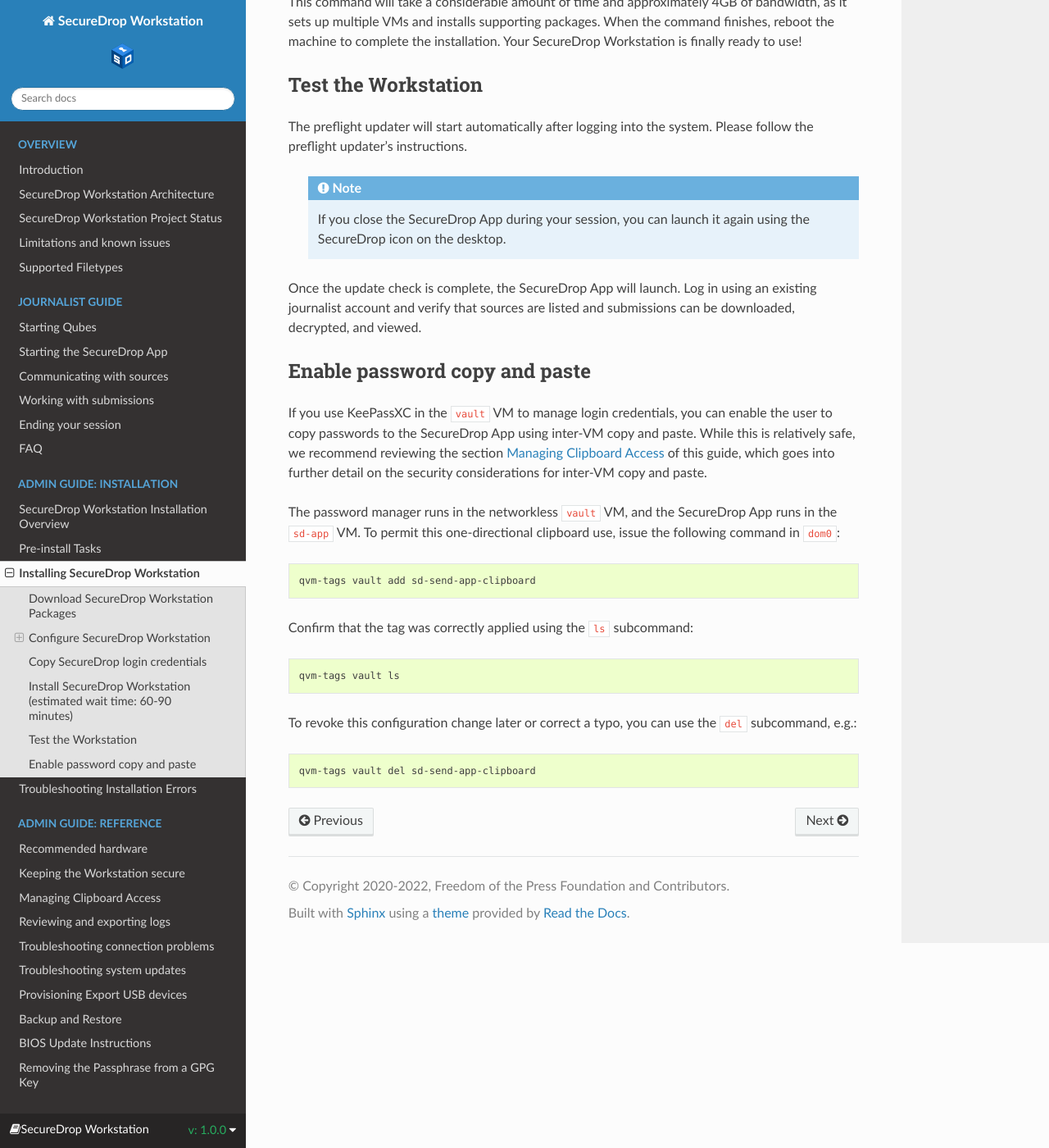
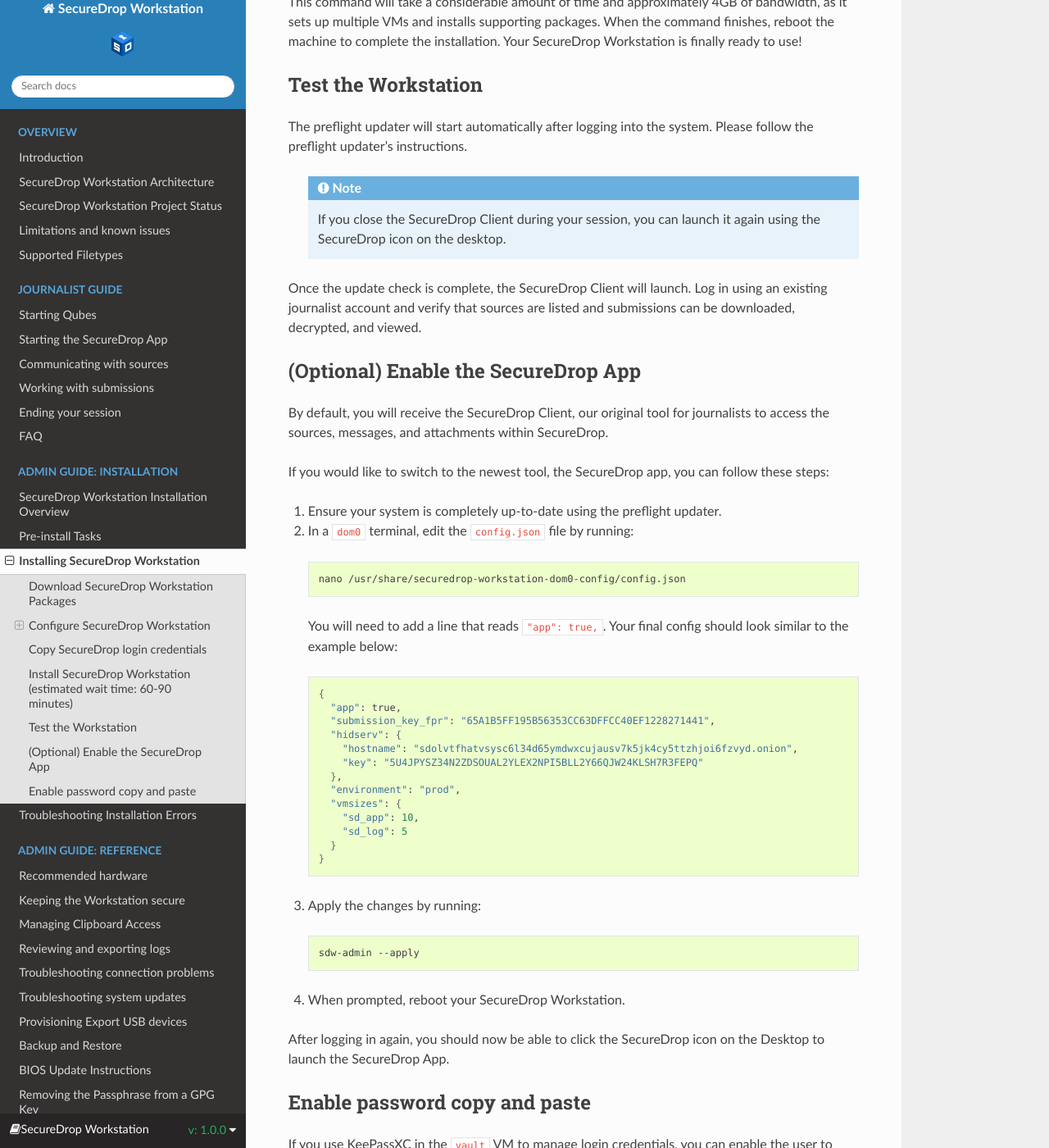
Before and after one commit to freedomofpress/securedrop-workstation-docs, a Sphinx documentation site: the page built from docs/admin/install/install.rst, in a window 1280 px wide and 1400 px high, scrolled down 4852 px. Shown: the whole window at 82% size. Built offline with Sphinx 7.4.7 and the Read the Docs theme 3.1.0, drawn with Linux system fonts in a browser that asks for light colours.

Commit message:
Document enabling the new SecureDrop App

```diff
--- a/docs/admin/install/install.rst
+++ b/docs/admin/install/install.rst
@@ -150,9 +150,55 @@
 
   .. note::
 
-    If you close the SecureDrop App during your session, you can launch it again using the SecureDrop icon on the desktop.
+    If you close the SecureDrop Client during your session, you can launch it again using the SecureDrop icon on the desktop.
 
-Once the update check is complete, the SecureDrop App will launch. Log in using an existing journalist account and verify that sources are listed and submissions can be downloaded, decrypted, and viewed.
+Once the update check is complete, the SecureDrop Client will launch. Log in using an existing journalist account and verify that sources are listed and submissions can be downloaded, decrypted, and viewed.
+
+(Optional) Enable the SecureDrop App
+~~~~~~~~~~~~~~~~~~~~~~~~~~~~~~~~~~~~
+
+By default, you will receive the SecureDrop Client, our original tool for journalists to access the sources,
+messages, and attachments within SecureDrop.
+
+If you would like to switch to the newest tool, the SecureDrop app, you can follow these steps:
+
+1. Ensure your system is completely up-to-date using the preflight updater.
+
+2. In a ``dom0`` terminal, edit the ``config.json`` file by running:
+
+  .. code-block:: sh
+
+    nano /usr/share/securedrop-workstation-dom0-config/config.json
+
+  You will need to add a line that reads ``"app": true,``. Your final config
+  should look similar to the example below:
+
+  .. code-block:: sh
+
+    {
+      "app": true,
+      "submission_key_fpr": "65A1B5FF195B56353CC63DFFCC40EF1228271441",
+      "hidserv": {
+        "hostname": "sdolvtfhatvsysc6l34d65ymdwxcujausv7k5jk4cy5ttzhjoi6fzvyd.onion",
+        "key": "5U4JPYSZ34N2ZDSOUAL2YLEX2NPI5BLL2Y66QJW24KLSH7R3FEPQ"
+      },
+      "environment": "prod",
+      "vmsizes": {
+        "sd_app": 10,
+        "sd_log": 5
+      }
+    }
+
+3. Apply the changes by running:
+
+  .. code-block:: sh
+
+    sdw-admin --apply
+
+4. When prompted, reboot your SecureDrop Workstation.
+
+After logging in again, you should now be able to click the SecureDrop icon on the Desktop to launch the
+SecureDrop App.
 
 .. _Password Management Section:
 
```
